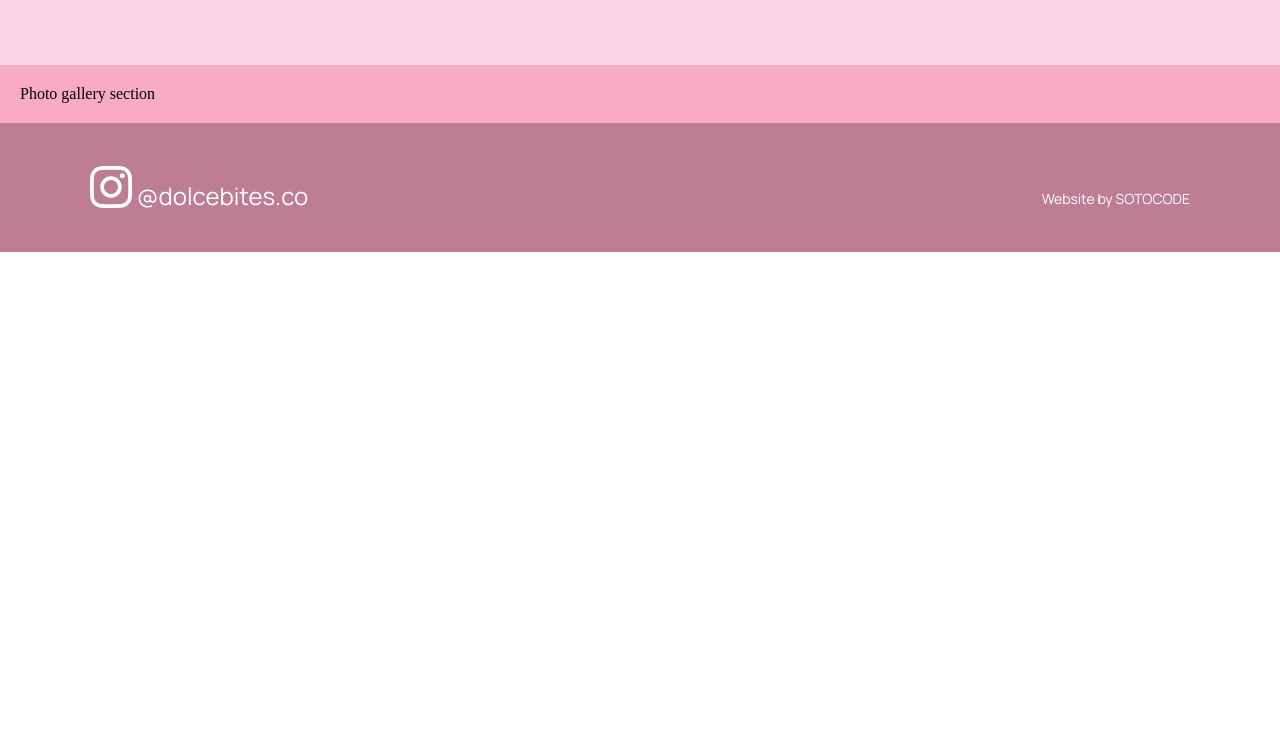
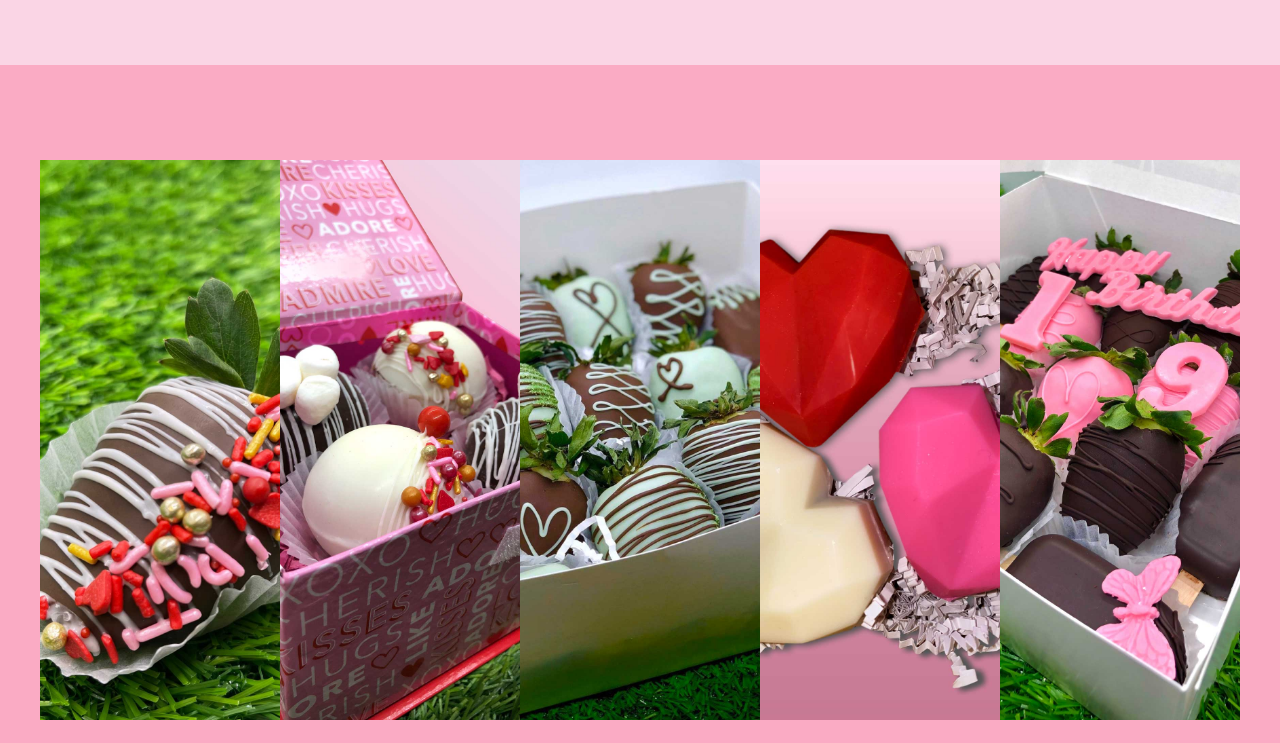
Before and after one commit to sotocode/dolcebites, a plain HTML site: page index.html in a window 1280 px wide. Shown: the part 1677-2420 px from the top of the page. Before the commit the page ends 1929 px from the top, so only its background shows below. Drawn offline with Linux system fonts and the light colour scheme.

Commit message:
added gallery photos and style

```diff
--- a/css/style.css
+++ b/css/style.css
@@ -174,6 +174,52 @@ Gallery Section
     padding: 20px;
 }
 
+.container-gallery {
+    padding: 75px 0;
+    margin: 0 auto;
+    max-width: 1200px;
+  }
+
+  .gallery-wrap {
+    display: flex;
+    flex-direction: row;
+    width: 100%;
+    height: 70vh;
+  }
+
+  .item {
+    flex: 1;
+    height: 100%;
+    background-position: center;
+    background-size: cover;
+    background-repeat: none;
+    transition: flex 0.8s ease;
+  }
+  .item:hover {
+      flex: 7;
+   }
+
+  .item-1 {
+    background-image: url(../images/photo1.jpg);
+  }
+
+  .item-2 {
+    background-image: url(../images/photo2.jpg);
+  }
+
+  .item-3 {
+    background-image: url(../images/photo3.jpg);
+  }
+
+  .item-4 {
+    background-image: url(../images/photo4.jpg);
+  }
+
+  .item-5 {
+    background-image: url(../images/photo5.jpg);
+  }
+
+
 /*---------------------------------
 
 Footer Section
@@ -187,9 +233,9 @@ footer {
 }
 
 .footer-container {
-    max-width: 1920px;
-    padding: 0 50px;
+    max-width: 1200px;
     font-family: 'Manrope', sans-serif;
+    margin: 0 auto;
 }
 
 .footer-container a {
--- a/index.html
+++ b/index.html
@@ -63,7 +63,15 @@
             </section>
 
             <section id="gallery">
-                Photo gallery section
+                <div class="container-gallery">
+                    <div class="gallery-wrap">
+                      <div class="item item-1"></div>
+                      <div class="item item-2"></div>
+                      <div class="item item-3"></div>
+                      <div class="item item-4"></div>
+                      <div class="item item-5"></div>
+                    </div>
+                </div>
             </section>
 
             <footer>
```
Also changed, not shown: images/photo1.jpg (added), images/photo2.jpg (added), images/photo3.jpg (added), images/photo4.jpg (added), images/photo5.jpg (added).
